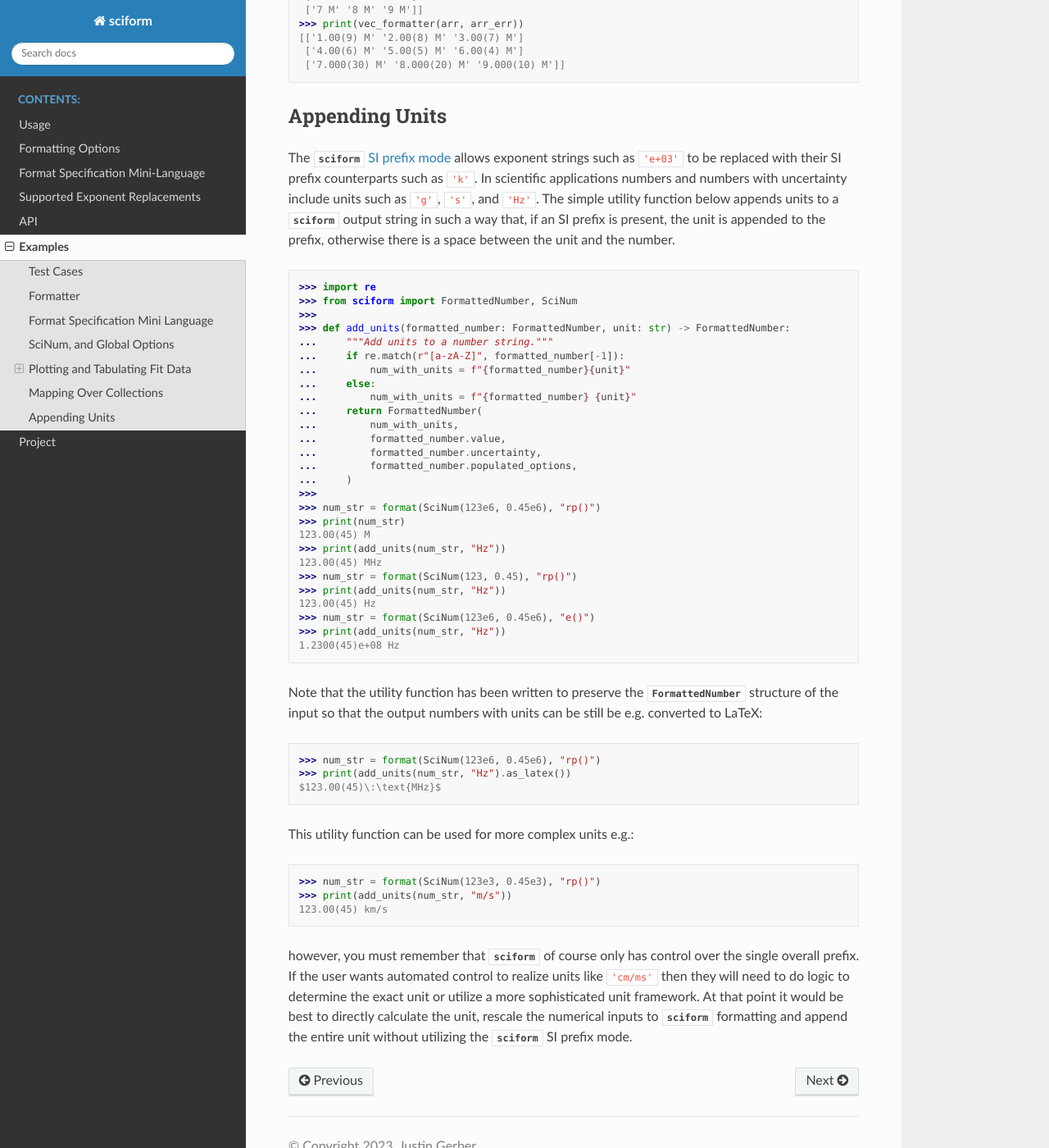
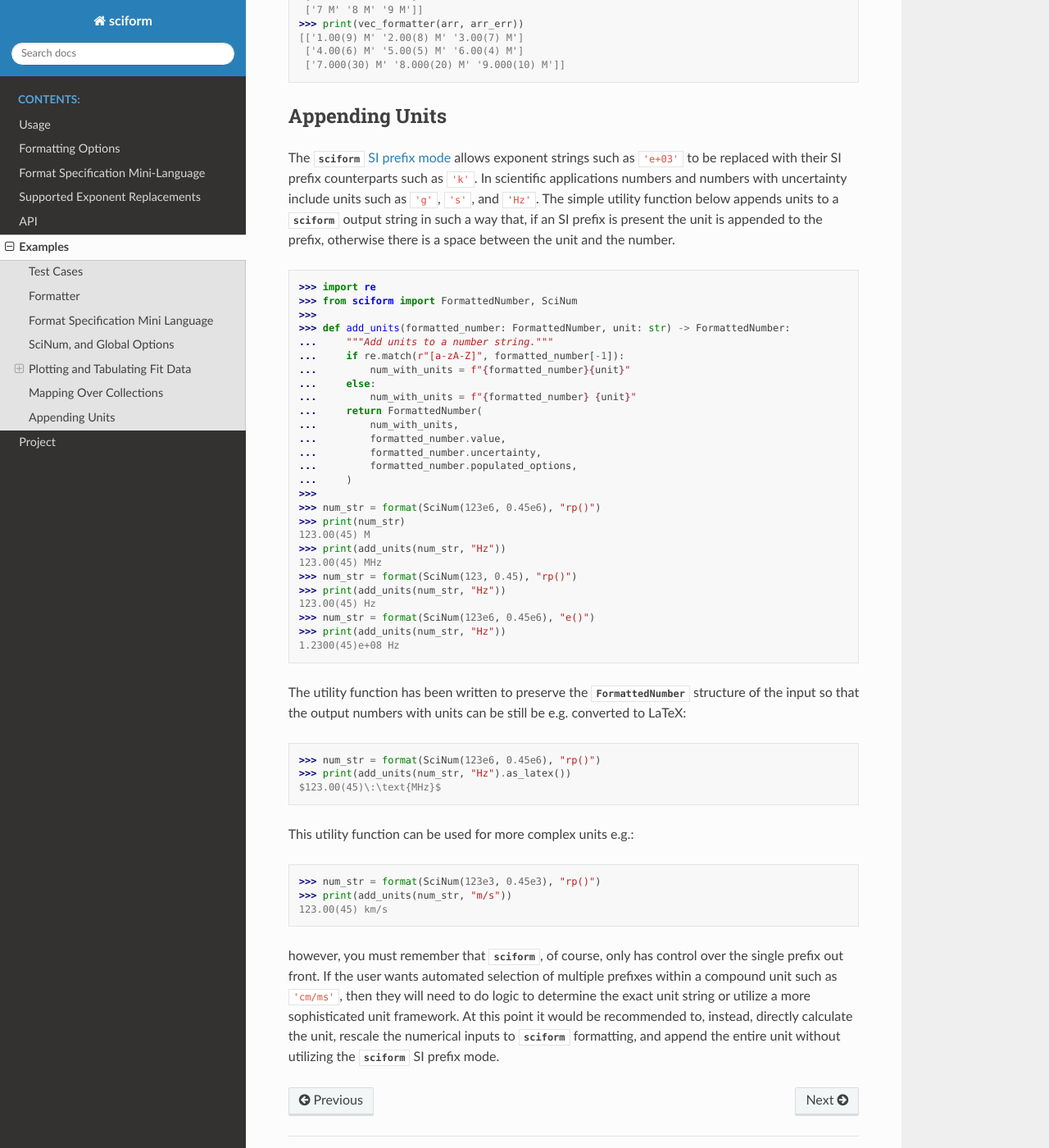
Before and after one commit to jagerber48/sciform, a Sphinx documentation site: the page built from docs/source/examples.rst, in a window 1280 px wide and 1400 px high, scrolled down 6936 px. Shown: the whole window at 82% size. Built offline with Sphinx 7.4.7 and the Read the Docs theme 2.0.0, drawn with Linux system fonts in a browser that asks for light colours.

Commit message:
text editing

```diff
--- a/docs/source/examples.rst
+++ b/docs/source/examples.rst
@@ -341,7 +341,7 @@ prefix counterparts such as ``'k'``.
 In scientific applications numbers and numbers with uncertainty include
 units such as ``'g'``, ``'s'``, and ``'Hz'``.
 The simple utility function below appends units to a :mod:`sciform`
-output string in such a way that, if an SI prefix is present, the unit
+output string in such a way that, if an SI prefix is present the unit
 is appended to the prefix, otherwise there is a space between the unit
 and the number.
 
@@ -373,7 +373,7 @@ and the number.
 >>> print(add_units(num_str, "Hz"))
 1.2300(45)e+08 Hz
 
-Note that the utility function has been written to preserve the
+The utility function has been written to preserve the
 :class:`FormattedNumber` structure of the input so that the output
 numbers with units can be still be e.g. converted to LaTeX:
 
@@ -387,11 +387,13 @@ This utility function can be used for more complex units e.g.:
 >>> print(add_units(num_str, "m/s"))
 123.00(45) km/s
 
-however, you must remember that :mod:`sciform` of course only has
-control over the single overall prefix.
-If the user wants automated control to realize units like ``'cm/ms'``
-then they will need to do logic to determine the exact unit or utilize
-a more sophisticated unit framework.
-At that point it would be best to directly calculate the unit, rescale
-the numerical inputs to :mod:`sciform` formatting and append the entire
-unit without utilizing the :mod:`sciform` SI prefix mode.
+however, you must remember that :mod:`sciform`, of course, only has
+control over the single prefix out front.
+If the user wants automated selection of multiple prefixes within a
+compound unit such as ``'cm/ms'``, then they will need to do logic to
+determine the exact unit string or utilize a more sophisticated unit
+framework.
+At this point it would be recommended to, instead, directly calculate
+the unit, rescale the numerical inputs to :mod:`sciform` formatting, and
+append the entire unit without utilizing the :mod:`sciform` SI prefix
+mode.
```
